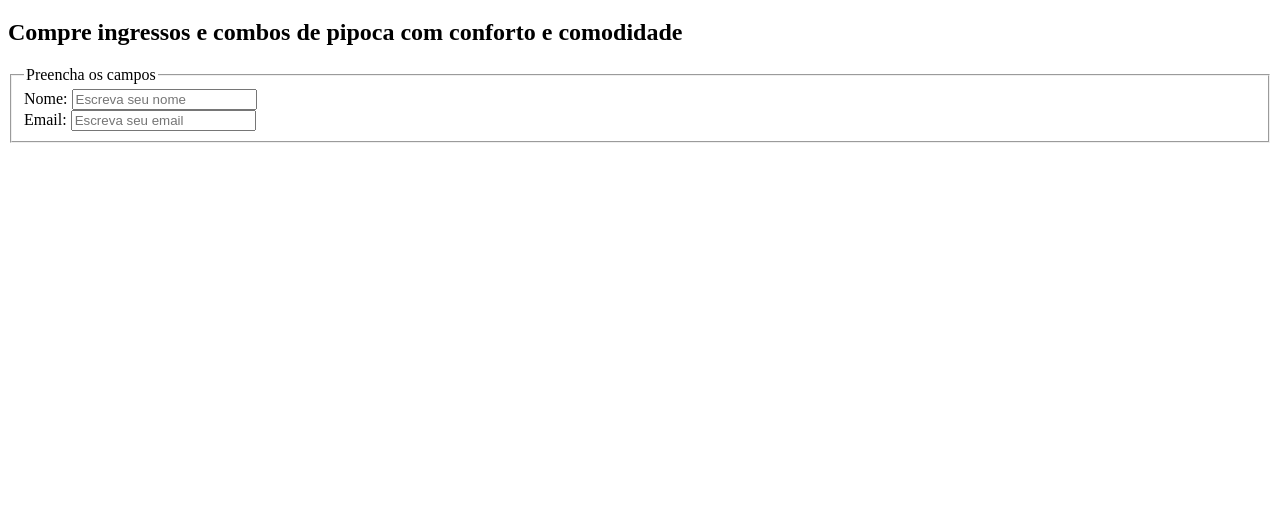
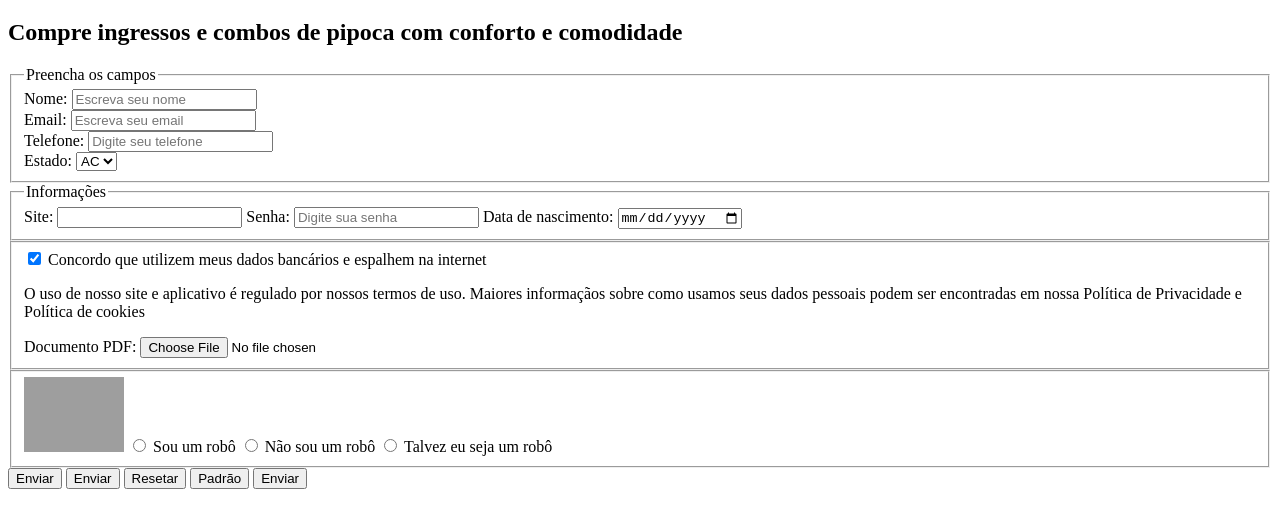
Before and after one commit to JohnDerick23/aula081124, a plain HTML site: page index.html in a window 1280 px wide. Shown: the part 61-588 px from the top of the page. Drawn offline with Linux system fonts and the light colour scheme; grey boxes are pictures that could not be loaded.

Commit message:
novos inputs

```diff
--- a/index.html
+++ b/index.html
@@ -35,7 +35,95 @@
               placeholder="Escreva seu email"
             />
           </div>
+
+          <div>
+            <label for="telefone">Telefone:</label>
+
+            <input
+              type="tel"
+              name="telefone"
+              id="telefone"
+              placeholder="Digite seu telefone"
+            />
+          </div>
+
+          <div>
+            <label for="estados">Estado:</label>
+            <select>
+              <option value="AC">AC</option>
+              <option value="SP">SP</option>
+              <option value="RJ">RJ</option>
+            </select>
+          </div>
         </fieldset>
+
+        <fieldset>
+          <legend>Informações</legend>
+          <label for="site">Site:</label>
+          <input type="url" id="site" name="site" />
+
+          <label for="senha">Senha:</label>
+          <input
+            type="password"
+            name="senha"
+            id="senha"
+            placeholder="Digite sua senha"
+          />
+
+          <label for="nascimento">Data de nascimento:</label>
+          <input type="date" name="nascimento" id="nascimento" />
+        </fieldset>
+
+        <fieldset>
+          <!--checked especifica que um elemento deve ser pré-selecionado (marcado) quando a página for carregada
+  -->
+          <input type="checkbox" name="autorizacao" checked />
+          <label for="autorizacao">
+            Concordo que utilizem meus dados bancários e espalhem na
+            internet</label
+          >
+
+          <p>
+            O uso de nosso site e aplicativo é regulado por nossos termos de
+            uso. Maiores informaçãos sobre como usamos seus dados pessoais podem
+            ser encontradas em nossa Política de Privacidade e Política de
+            cookies
+          </p>
+
+          <label for="documento"> Documento PDF:</label>
+          <input
+            type="file"
+            id="documento"
+            name="documento"
+            accept="document/pdf"
+          />
+        </fieldset>
+
+        <fieldset>
+          <img
+            src="https://images.vexels.com/media/users/3/201138/isolated/lists/143b8e1550deda3eadf5a8c0045cbb0f-robo-de-brinquedo-plano.png"
+            alt=""
+            width="100"
+          />
+
+          <!--O input do tipo radio serve para selecionar apenas uma opção, eles precisam trabalhar em grupo, e esse grupo é separado através do atributo name, precisa ter o mesmo name para todos. -->
+
+          <input type="radio" name="robo" id="sourobo" />
+          <label for="sim">Sou um robô</label>
+
+          <input type="radio" name="robo" id="naosourobo" />
+          <label for="nao"> Não sou um robô</label>
+
+          <input type="radio" name="robo" id="talvezeuseja" />
+          <label for="talvez">Talvez eu seja um robô</label>
+        </fieldset>
+
+        <input type="submit" value="Enviar" />
+
+        <button type="submit">Enviar</button>
+        <button type="reset">Resetar</button>
+        <button type="button">Padrão</button>
+        <button>Enviar</button>
       </form>
     </main>
   </body>
```
